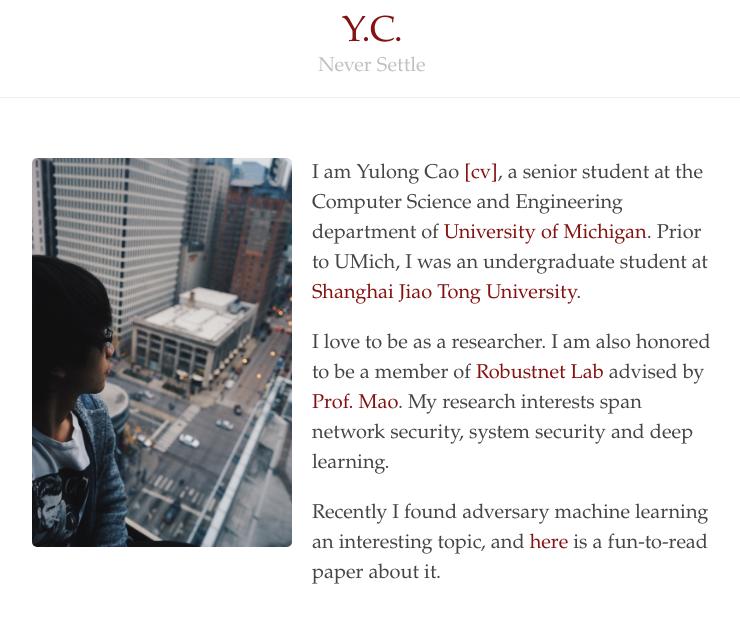
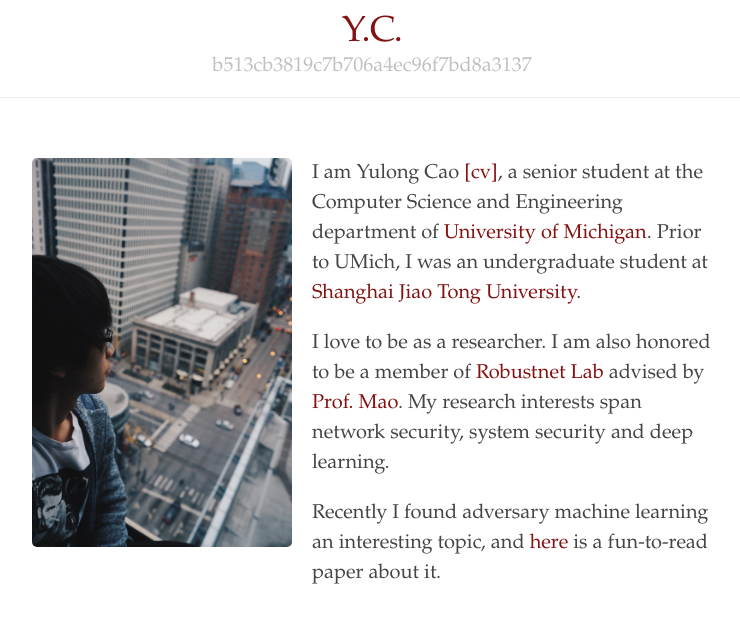
Before and after one commit to kikacaty/kikacaty.github.io, a Jekyll site: the page built from index.md, in a window 1280 px wide. Shown: the top 623 px of the page, without its empty margins (268-1008 px from the left). Built offline with Jekyll 4.4.1, drawn with Linux system fonts in a browser that asks for light colours.

Commit message:
update tag

```diff
--- a/_config.yml
+++ b/_config.yml
@@ -14,7 +14,7 @@
 # You can create any custom variable you would like, and they will be accessible
 # in the templates via {{ site.myvariable }}.
 title: Y.C.
-tagline: Never Settle
+tagline: b513cb3819c7b706a4ec96f7bd8a3137
 email: yulongc@umich.edu
 description: > # this means to ignore newlines until "baseurl:"
   Write an awesome description for your new site here. You can edit this
```
